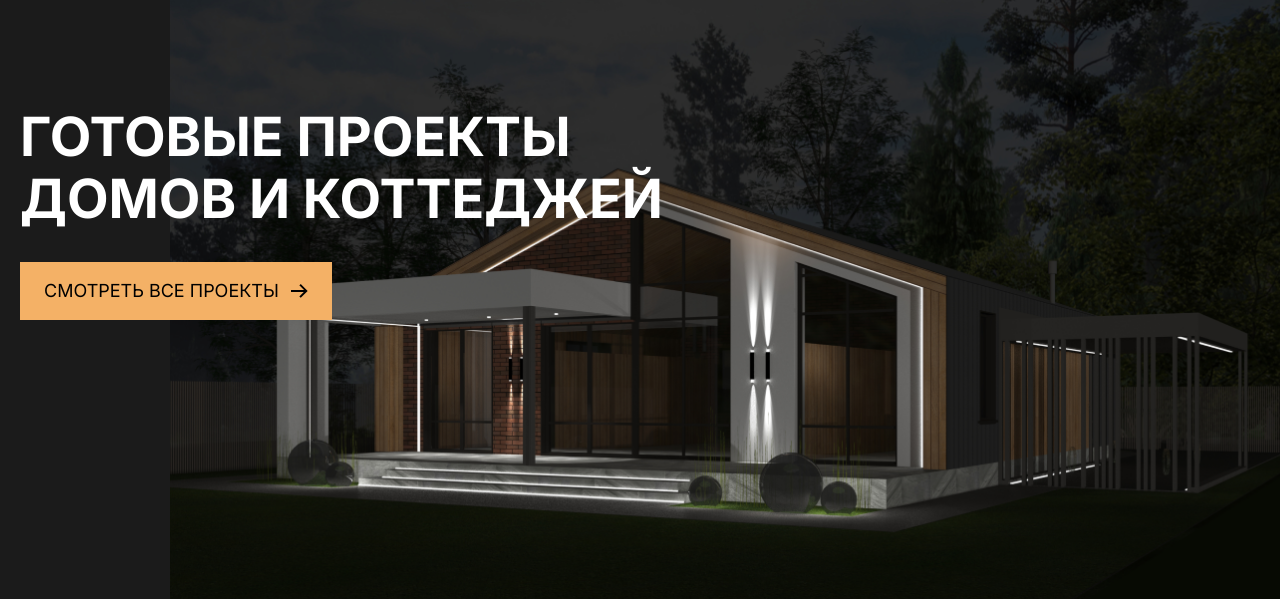
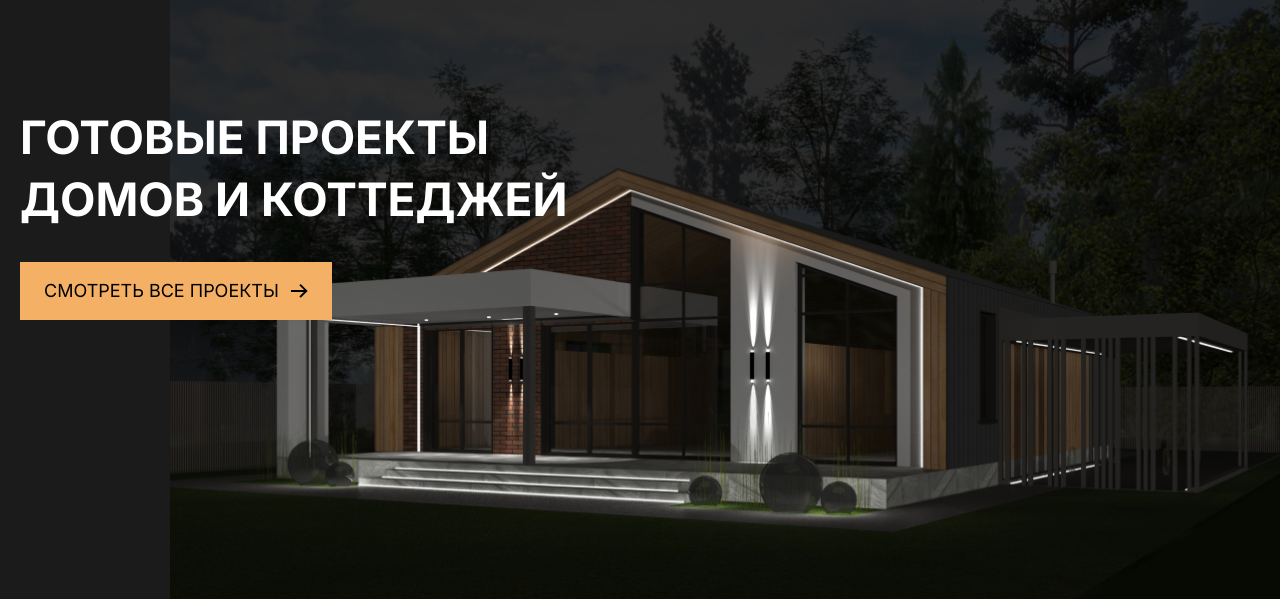
Before and after one commit to mepeha/rosgril, a PHP site: page / in a window 1280 px wide; the page is wider, and only the part inside the window is pictured. Shown: the part 116-715 px from the top of that part. Run offline with PHP 8.4, Linux system fonts and the light colour scheme; style sheets or scripts are compiled from the project's sources; some web fonts are replaced.

Commit message:
sostav v2

```diff
--- a/src/scss/_fonts.scss
+++ b/src/scss/_fonts.scss
@@ -1,7 +1,7 @@
 @use "globals" as *;
 
 h1 {
-  font-size: 54px;
+  font-size: 46px;
   line-height: 62px;
   font-weight: 700;
   text-transform: uppercase;
```
Also changed, not shown: 1 other file.
